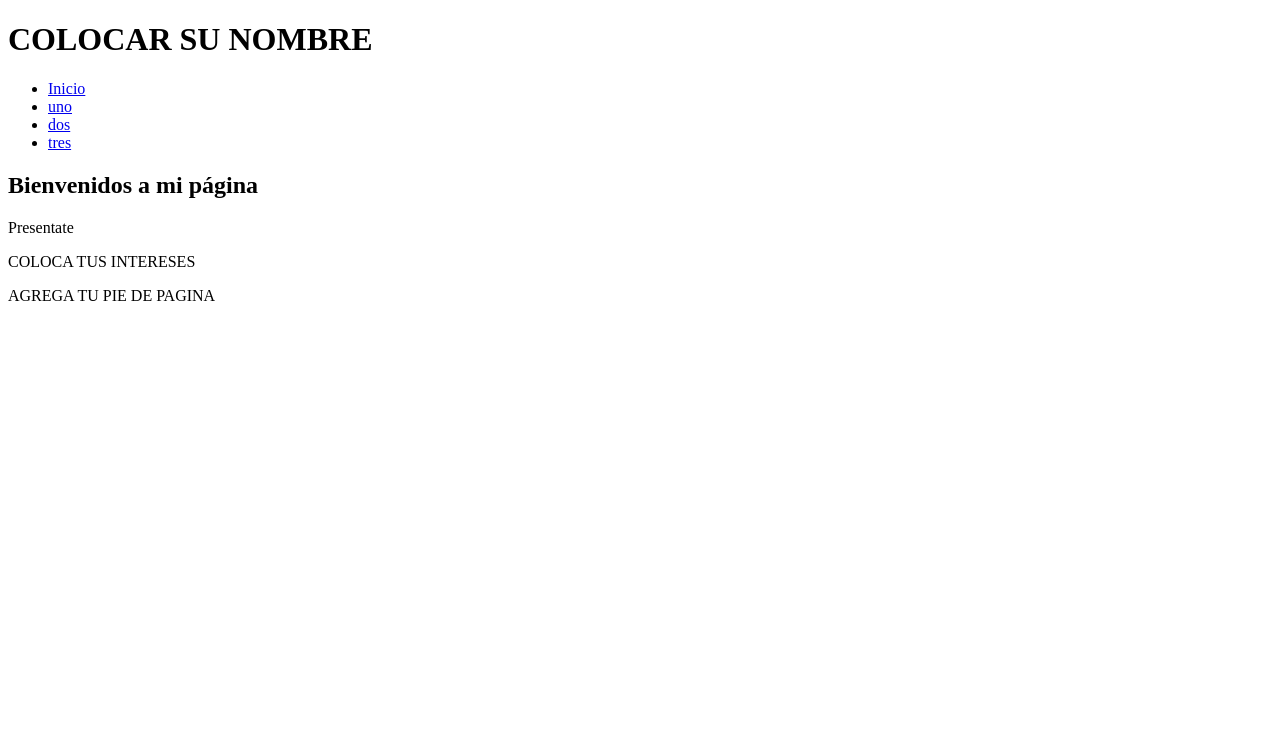
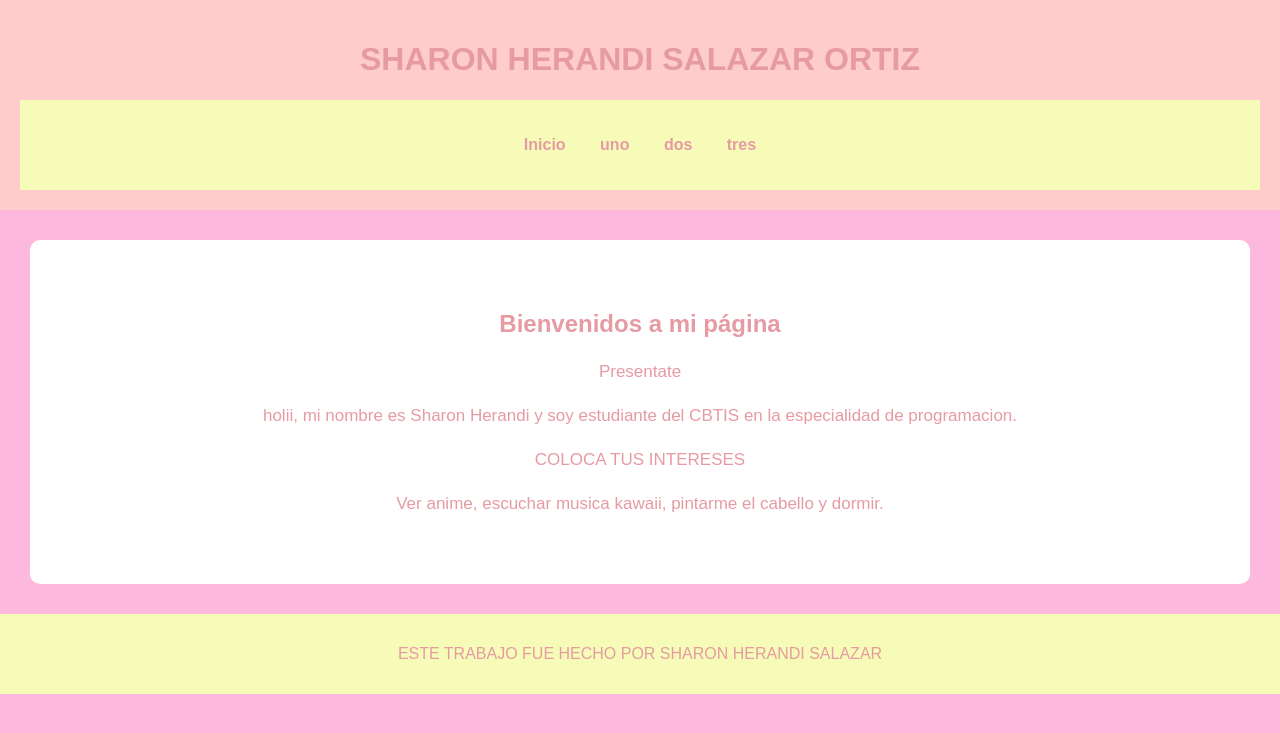
Before and after one commit to did1dnv/SHSO, a Django app: template salazar/templates/salazar/inicio.html in a window 1280 px wide. Shown: the top 733 px of the page. Run offline with Django 5.2, Linux system fonts and the light colour scheme; the template is opened without the code that fills it, so the values that code supplies are empty.

Commit message:
Añadi estilos css

```diff
--- a/salazar/static/salazar/estilos.css
+++ b/salazar/static/salazar/estilos.css
@@ -1,21 +1,21 @@
 body {
     font-family: Arial, sans-serif;
     margin: 0;
-    background-color: #ffcccc;
-    color: #333;
+    background-color: #FCB8DD;
+    color: #E69AA2;
 }
 
 /* ENCABEZADO */
 header {
-    background-color: plum;
-    color: black;
+    background-color:#ffcccc;;
+    color: #E69AA2;
     text-align: center;
     padding: 20px;
 }
 
 /* MENÚ */
 nav {
-    background-color: #c184aa;
+    background-color: #F6FCB8;
     padding: 10px;
 }
 nav ul {
@@ -29,7 +29,7 @@ nav li {
 }
 
 nav a {
-    color: white;
+    color: #E69AA2;
     text-decoration: none;
     font-weight: bold;
 }
@@ -48,7 +48,7 @@ nav a:hover {
 }
 
 .bienvenida h2 {
-    color: purple;
+    color: #E69AA2;
 }
 
 .bienvenida p {
@@ -58,8 +58,8 @@ nav a:hover {
 
 /* PIE DE PÁGINA */
 footer {
-    background-color: purple;
-    color: white;
+    background-color: #F6FCB8;
+    color: #E69AA2;
     text-align: center;
     padding: 15px;
 }
--- a/salazar/templates/salazar/inicio.html
+++ b/salazar/templates/salazar/inicio.html
@@ -5,6 +5,8 @@
     <meta charset="UTF-8">
     <meta name="viewport" content="width=device-width, initial-scale=1.0">
     <title>COLOCAR TITULO</title>
+    <link rel="stylesheet" href="{% static 'salazar/estilos.css' %}">
+
 
     <link rel="stylesheet" href="{% static 'apellido/estilos.css' %}">
 </head>
@@ -13,7 +15,7 @@
 
     <!-- ENCABEZADO -->
     <header>
-        <h1>COLOCAR SU NOMBRE</h1>
+        <h1>SHARON HERANDI SALAZAR ORTIZ</h1>
 
         <!-- MENÚ DE NAVEGACIÓN -->
         <nav>
@@ -35,16 +37,22 @@
             <p>
                 Presentate
             </p>
+            <p>
+                holii, mi nombre es Sharon Herandi y soy estudiante del CBTIS en la especialidad de programacion.
+            </p>
 
             <p>
                 COLOCA TUS INTERESES
+            </p>
+            <p>
+                Ver anime, escuchar musica kawaii, pintarme el cabello y dormir.
             </p>
         </section>
     </main>
 
     <!-- PIE DE PÁGINA -->
     <footer>
-        <p>AGREGA TU PIE DE PAGINA</p>
+        <p>ESTE TRABAJO FUE HECHO POR SHARON HERANDI SALAZAR</p>
     </footer>
 
 </body>
```
